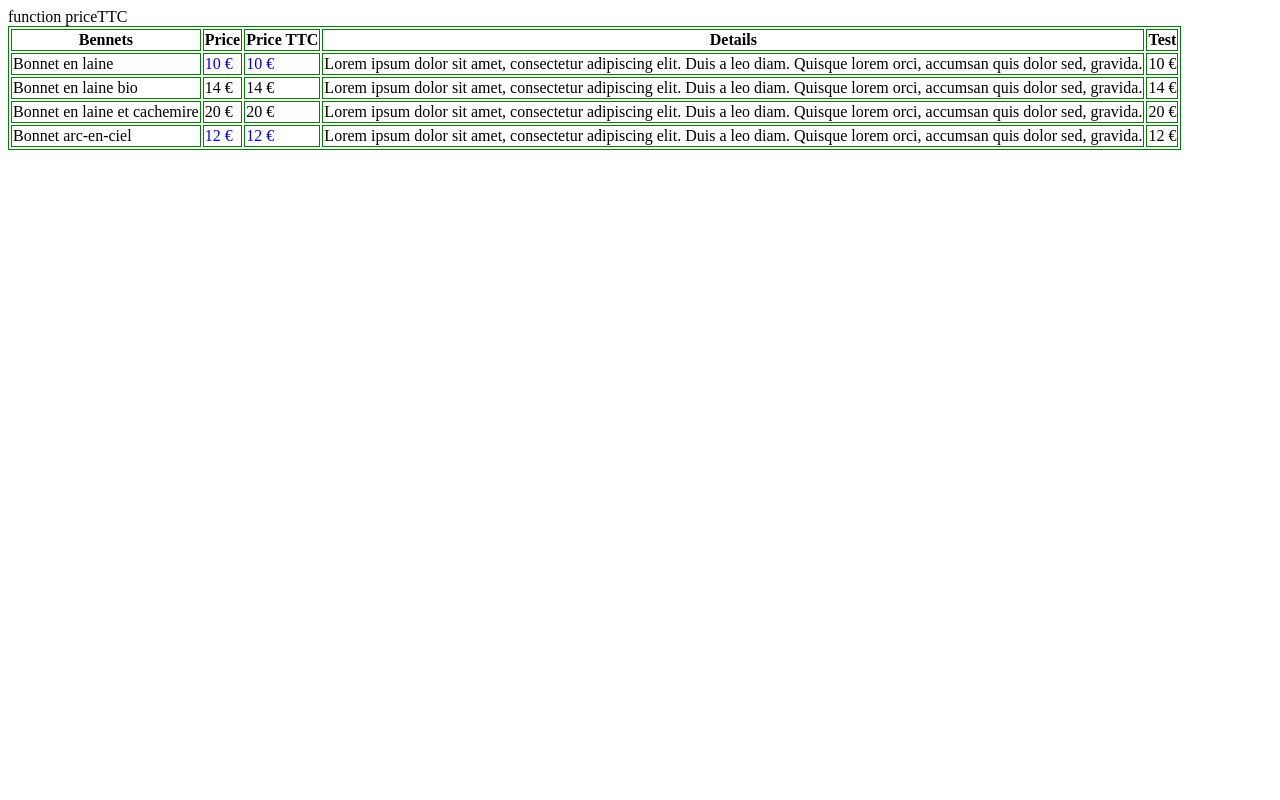
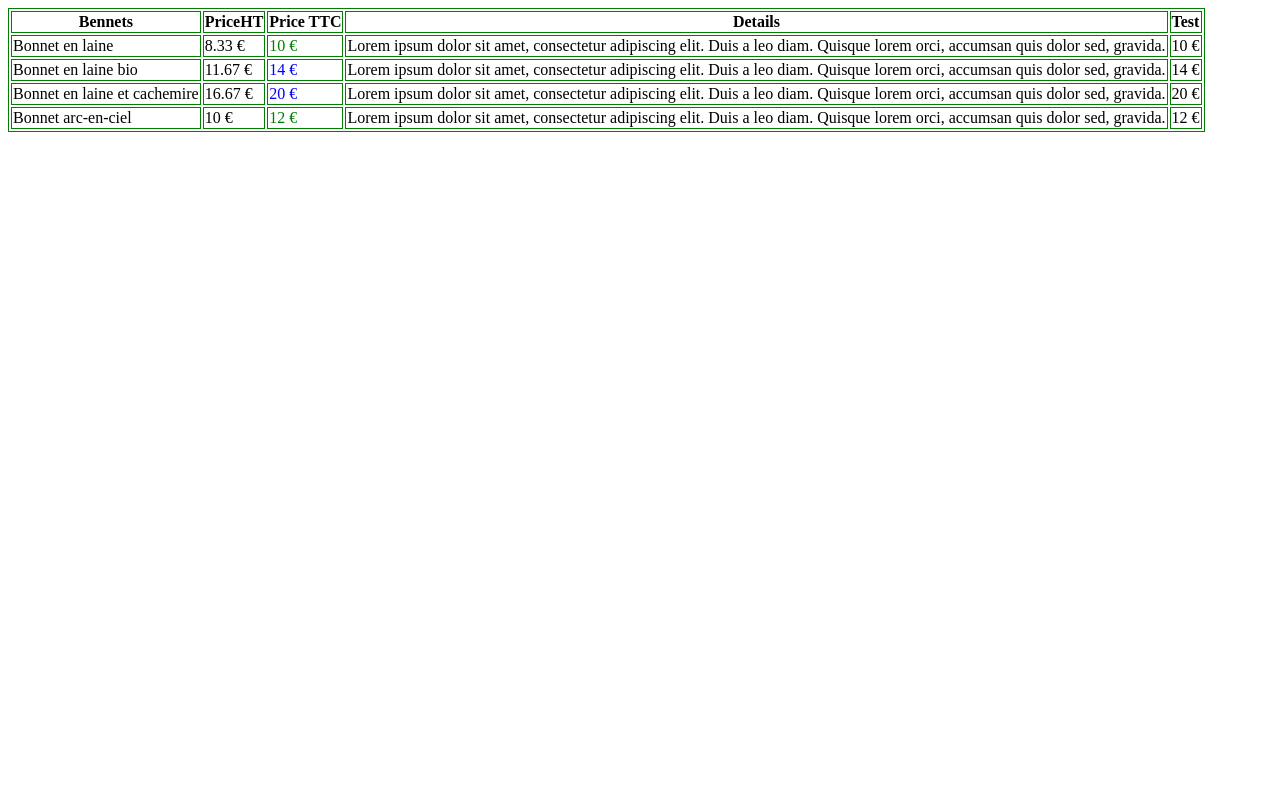
Before and after one commit to SnowKIRATI/BEANIES, a PHP site: page / in a window 1280 px wide. Run offline with PHP 8.4, Linux system fonts and the light colour scheme.

Commit message:
Added price with 2 colors is done + the function TTC is done

```diff
--- a/index.php
+++ b/index.php
@@ -1,13 +1,18 @@
 <?php
 $bonnets = [
     ["Bonnet en laine",10,"Lorem ipsum dolor sit amet, consectetur adipiscing elit. Duis a leo diam. Quisque lorem orci, accumsan quis dolor sed, gravida."],
-    ["Bonnet en laine bio","14","Lorem ipsum dolor sit amet, consectetur adipiscing elit. Duis a leo diam. Quisque lorem orci, accumsan quis dolor sed, gravida."],
+    ["Bonnet en laine bio",14,"Lorem ipsum dolor sit amet, consectetur adipiscing elit. Duis a leo diam. Quisque lorem orci, accumsan quis dolor sed, gravida."],
     ["Bonnet en laine et cachemire",20,"Lorem ipsum dolor sit amet, consectetur adipiscing elit. Duis a leo diam. Quisque lorem orci, accumsan quis dolor sed, gravida."],
     ["Bonnet arc-en-ciel",12,"Lorem ipsum dolor sit amet, consectetur adipiscing elit. Duis a leo diam. Quisque lorem orci, accumsan quis dolor sed, gravida."],
-]
+];
+
+function priceHT(float $price): float
+{
+    return round($price / 1.2,2);
+}
+
 ?>
 
-function priceTTC
 
 <!DOCTYPE html>
 <html lang="en">
@@ -21,7 +26,10 @@ function priceTTC
         table, th, td{
             border : 1px solid green;
         }
-        .colo{
+        .coloV{
+            color: green;
+        }
+        .coloB{
             color: blue;
         }
     </style>
@@ -31,7 +39,7 @@ function priceTTC
 
     <table>
         <th>Bennets</th>
-        <th>Price</th>
+        <th>PriceHT</th>
         <th>Price TTC</th>
         <th>Details</th>
         <th>Test</th>
@@ -41,11 +49,13 @@ function priceTTC
             <td>
                 <?php echo $bonnet[0]; ?>
             </td>
-            <td <?php if ($bonnet[1] <= 12) { ?> class="colo" <?php } ?>>
-                 <?php echo $bonnet[1] ." "."€"; ?>
+            <td>
+                 <?php echo priceHT($bonnet[1]) ." "."€"; ?>
 
             </td>
-            <td <?php if ($bonnet[1] <= 12) { ?> class="colo" <?php } ?>>
+            <td <?php if ($bonnet[1] <= 12) {?> class="coloV" <?php }
+                else {?> class="coloB" <?php }?> >
+
                  <?php echo $bonnet[1] ." "."€"; ?>
 
             </td>
```
